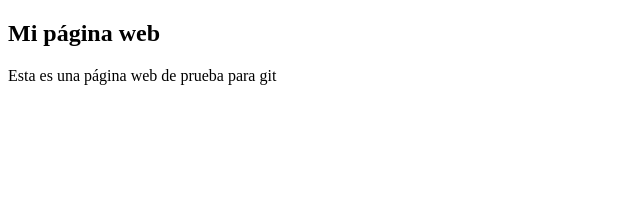
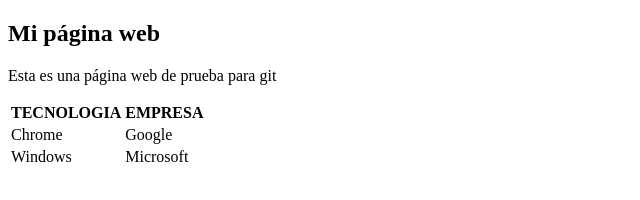
Before and after one commit to Simoes-Miguel/pruebaGit, a plain HTML site: page index.html in a window 1280 px wide. Shown: the whole page, without its empty margins (0-640 px from the left). Drawn offline with Linux system fonts and the light colour scheme.

Commit message:
Añadido una tabla

```diff
--- a/index.html
+++ b/index.html
@@ -8,5 +8,19 @@
 <body>
     <h2>Mi página web</h2>
     <p>Esta es una página web de prueba para git</p>
+    <table>
+        <tr>
+            <th>TECNOLOGIA</th>
+            <th>EMPRESA</th>
+        </tr>
+        <tr>
+            <td>Chrome</td>
+            <td>Google</td>
+        </tr>
+        <tr>
+            <td>Windows</td>
+            <td>Microsoft</td>
+        </tr>
+    </table>
 </body>
 </html>
```
